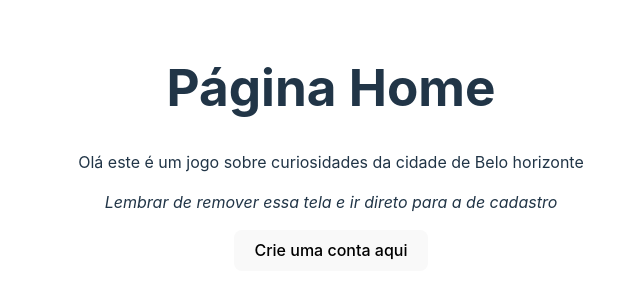
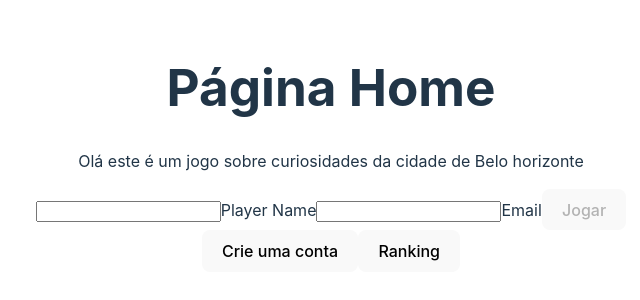
Before and after one commit to severidade/TheQuiz, a React (Vite) app: page / in a window 1280 px wide. Shown: the part 260-560 px from the top of the page, without its empty margins (309-949 px from the left). Built offline with nearby package versions, Linux system fonts and the light colour scheme.

Commit message:
feat: :rocket: Cria uma nova rota Raning

```diff
--- a/src/App.tsx
+++ b/src/App.tsx
@@ -7,6 +7,7 @@ import Trivia from './pages/trivia';
 import Feedback from './pages/feedback';
 import NotFound from './pages/not-found';
 import Register from './pages/register';
+import Ranking from './pages/ranking';
 
 function App() {
   return (
@@ -16,6 +17,7 @@ function App() {
         <Route path="/register" element={ <Register /> } />
         <Route path="/trivia" element={ <Trivia /> } />
         <Route path="/feedback" element={ <Feedback /> } />
+        <Route path="/ranking" element={ <Ranking /> } />
         <Route path="*" element={ <NotFound /> } />
       </Routes>
     </Provider>
--- a/src/pages/home/index.tsx
+++ b/src/pages/home/index.tsx
@@ -2,7 +2,7 @@ import { useNavigate } from 'react-router-dom';
 
 export default function Home() {
   const navigate = useNavigate();
-  // const isUserRegistered = false;
+  const isUserRegistered = false;
 
   return (
     <div className="home-page">
@@ -11,12 +11,66 @@ export default function Home() {
         <h1>Página Home</h1>
 
         <p>Olá este é um jogo sobre curiosidades da cidade de Belo horizonte</p>
-        <p><em>Lembrar de remover essa tela e ir direto para a de cadastro</em></p>
+        <form className="login__wrapper">
+          <label htmlFor="name">
+            <input
+              type="text"
+              name="name"
+              id="name"
+              // value={ name }
+              // onChange={ this.handleInputChange }
+              required
+            />
+            {/* importante colocar o span depois do input para o css funcionar */}
+            <span>Player Name</span>
+          </label>
+          <label htmlFor="Email">
+            <input
+              type="text"
+              name="gravatarEmail"
+              id="Email"
+              // value={ gravatarEmail }
+              // onChange={ this.handleInputChange }
+              required
+            />
+            {/* importante colocar o span depois do input para o css funcionar */}
+            <span>Email</span>
+          </label>
+          {/* <button
+            data-testid="btn-play"
+            disabled={ validity }
+            type="button"
+            onClick={ this.handleBtnClick }
+            className={ CSS.play__button }
+          >
+            Play
+          </button>
+          <button
+            data-testid="btn-settings"
+            type="button"
+            onClick={ this.handleSettingsBtnClick }
+            className={ CSS.config__button }
+          >
+            Configurações
+          </button> */}
+          <button
+            onClick={ () => navigate('/trivia') }
+            disabled={ !isUserRegistered }
+          >
+            Jogar
+          </button>
+
+        </form>
 
         <button
           onClick={ () => navigate('/register') }
         >
-          Crie uma conta aqui
+          Crie uma conta
+        </button>
+        <button
+          onClick={ () => navigate('/ranking') }
+        >
+          Ranking
         </button>
 
       </div>
--- /dev/null
+++ b/src/pages/ranking/index.tsx
@@ -0,0 +1,18 @@
+import { useNavigate } from 'react-router-dom';
+
+export default function Ranking() {
+  const navigate = useNavigate();
+  return (
+    <div className="ranking-page">
+      <div className="title">
+        <h1>Página Ranking</h1>
+        <p>Falta implementar essa página</p>
+      </div>
+      <button
+        onClick={ () => navigate('/') }
+      >
+        Início
+      </button>
+    </div>
+  );
+}
```
